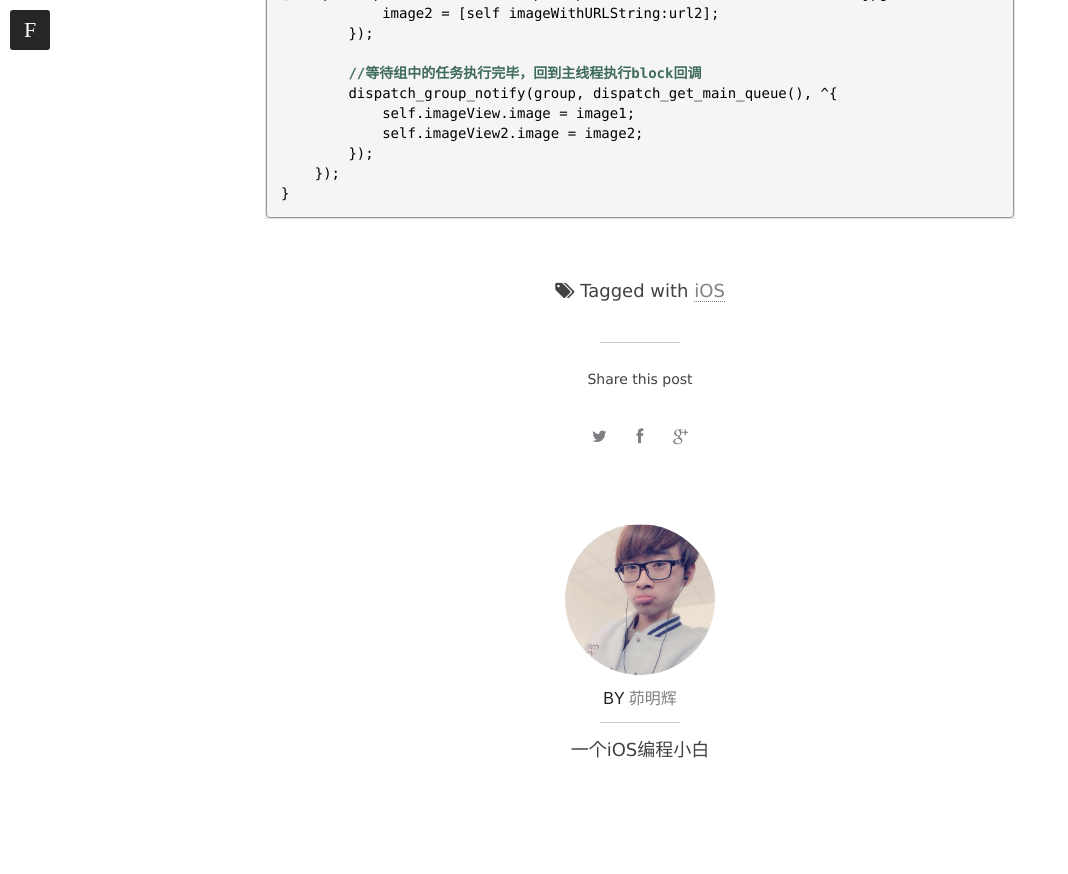
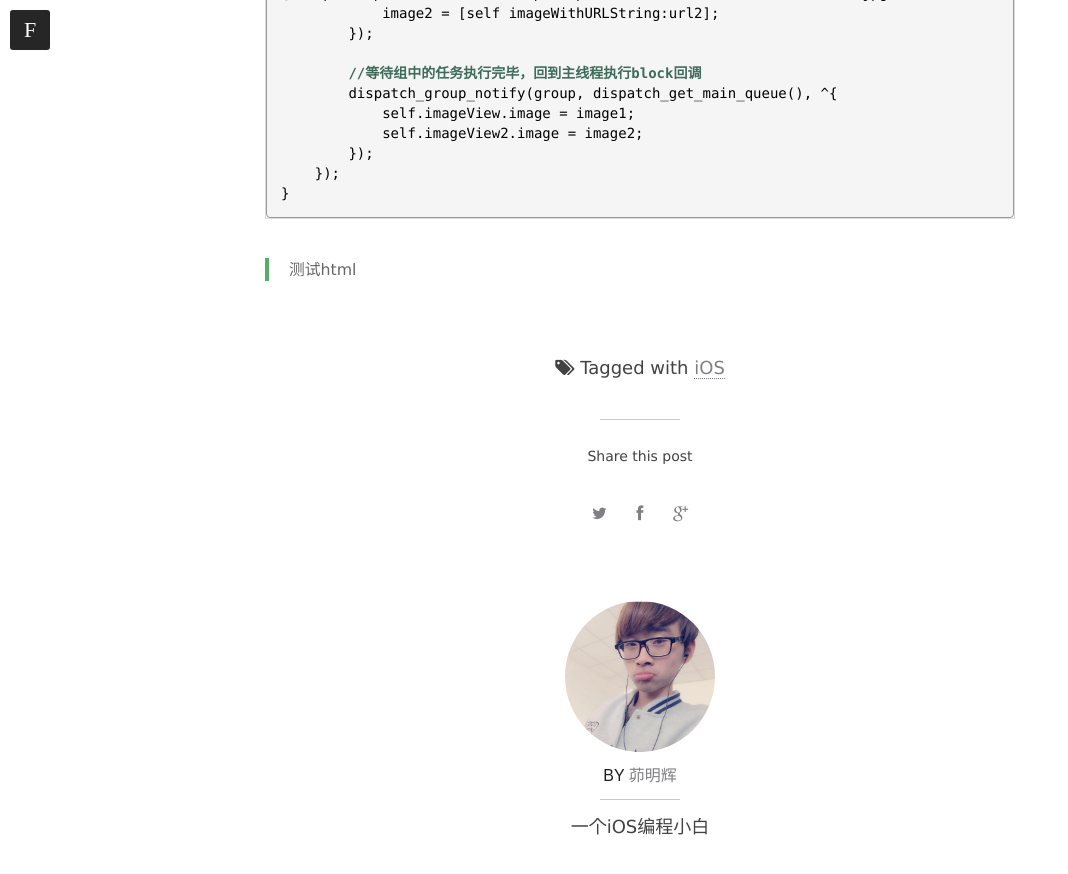
Before and after one commit to maominghui/maominghui.github.io, a Jekyll site: the page built from _posts/2015-09-06-多线程编程（GCD）.md, in a window 1280 px wide and 900 px high, scrolled down 3239 px. Shown: the top 874 px of the window, without its empty margins (0-1068 px from the left). Built offline with Jekyll 4.4.1, drawn with Linux system fonts in a browser that asks for light colours; some web fonts are replaced; comment, search, counter and statistics services are not loaded.

Commit message:
Update 2015-09-06-多线程编程（GCD）.md

```diff
--- a/_posts/2015-09-06-多线程编程（GCD）.md
+++ b/_posts/2015-09-06-多线程编程（GCD）.md
@@ -113,3 +113,5 @@ published: true
     });
 }
 {% endhighlight %}
+
+>测试html
```
